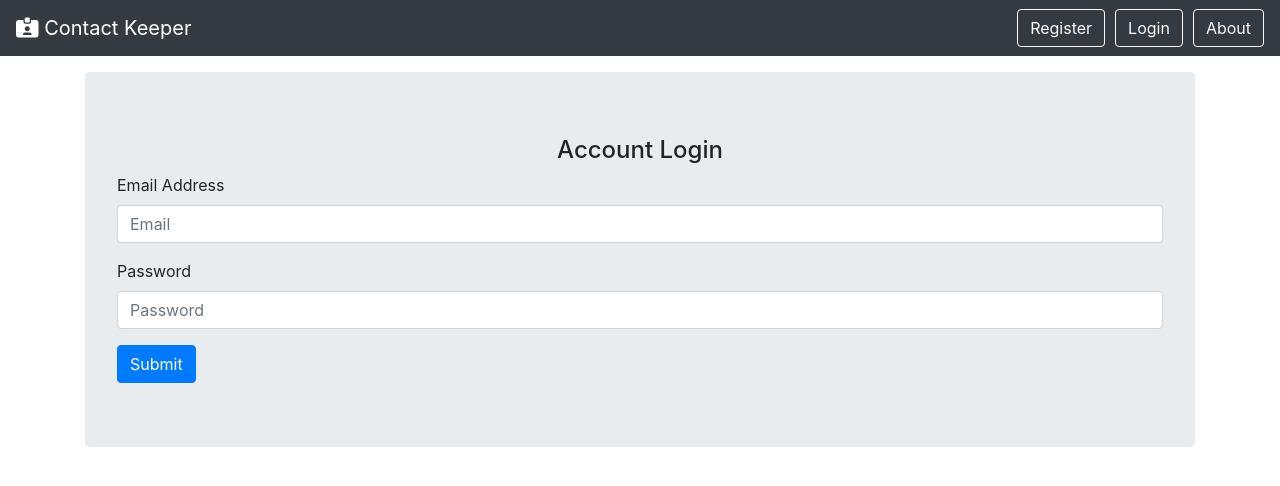
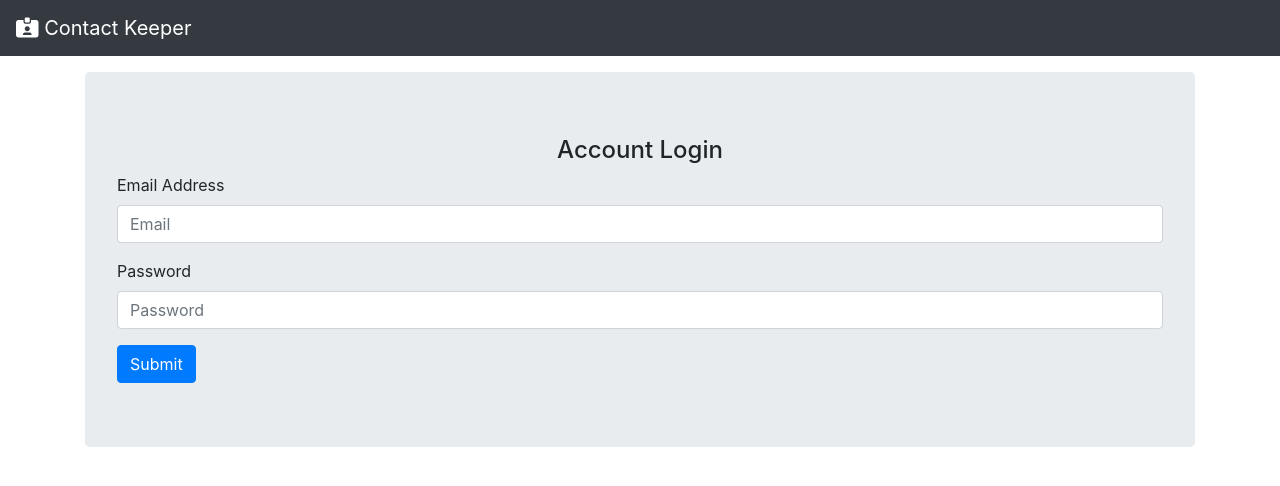
Before and after one commit to devdaemon404/contact-keeper, a React (Create React App) app in the folder client/: page /login in a window 1280 px wide. Shown: the top 486 px of the page. Built offline with nearby package versions, Linux system fonts and the light colour scheme.

Commit message:
Add new conditon to load Nav-items

```diff
--- a/client/src/components/layout/Navbar.js
+++ b/client/src/components/layout/Navbar.js
@@ -7,7 +7,7 @@ const Navbar = ({ title, icon }) => {
     const authContext = useContext(AuthContext);
     const contactContext = useContext(ContactContext);
 
-    const { isAuthenticated, logout, user } = authContext;
+    const { isAuthenticated, logout, loading, user } = authContext;
     const { clearContacts } = contactContext;
 
     const onLogout = () => {
@@ -51,7 +51,7 @@ const Navbar = ({ title, icon }) => {
                 {' ' + title}
             </Link>
             <ul className="nav">
-                {isAuthenticated ? authLinks : guestLinks}
+                {!loading && (<Fragment>{isAuthenticated ? authLinks : guestLinks}</Fragment>)}
             </ul>
         </nav>
     )
```
